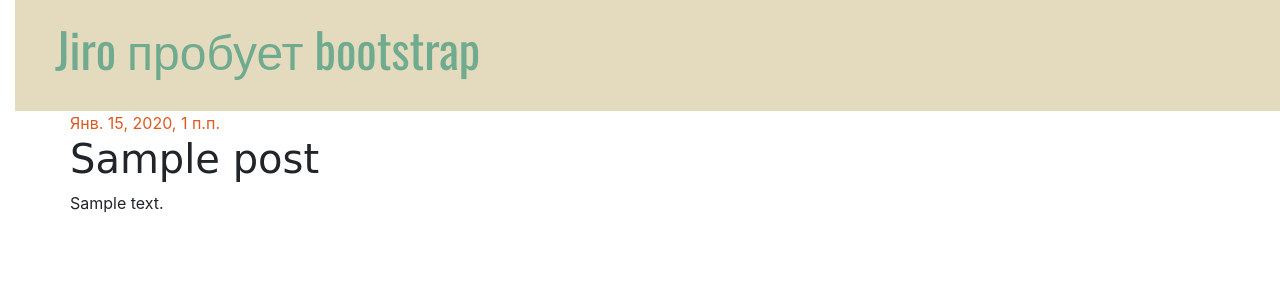
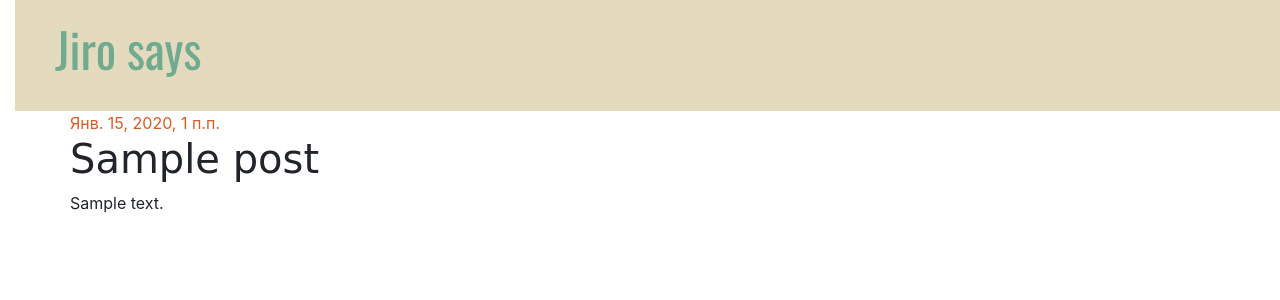
Before and after one commit to jirotakeo/my-first-blog, a Django app: page /post/1/ in a window 1280 px wide. Shown: the top 300 px of the page. Run offline with Django 3.2, Linux system fonts and the light colour scheme; tables that the repository leaves empty hold one stand-in row (values such as "Sample post"); some libraries are stand-ins or nearby versions.

Commit message:
Update base.html

```diff
--- a/blog/templates/blog/base.html
+++ b/blog/templates/blog/base.html
@@ -10,7 +10,7 @@
 </head>
 <body>
 <div class="page-header">
-    <h1><a href="/">Jiro пробует bootstrap</a></h1>
+    <h1><a href="/">Jiro says</a></h1>
 </div>
 <div class="content container">
     <div class="row">
```
